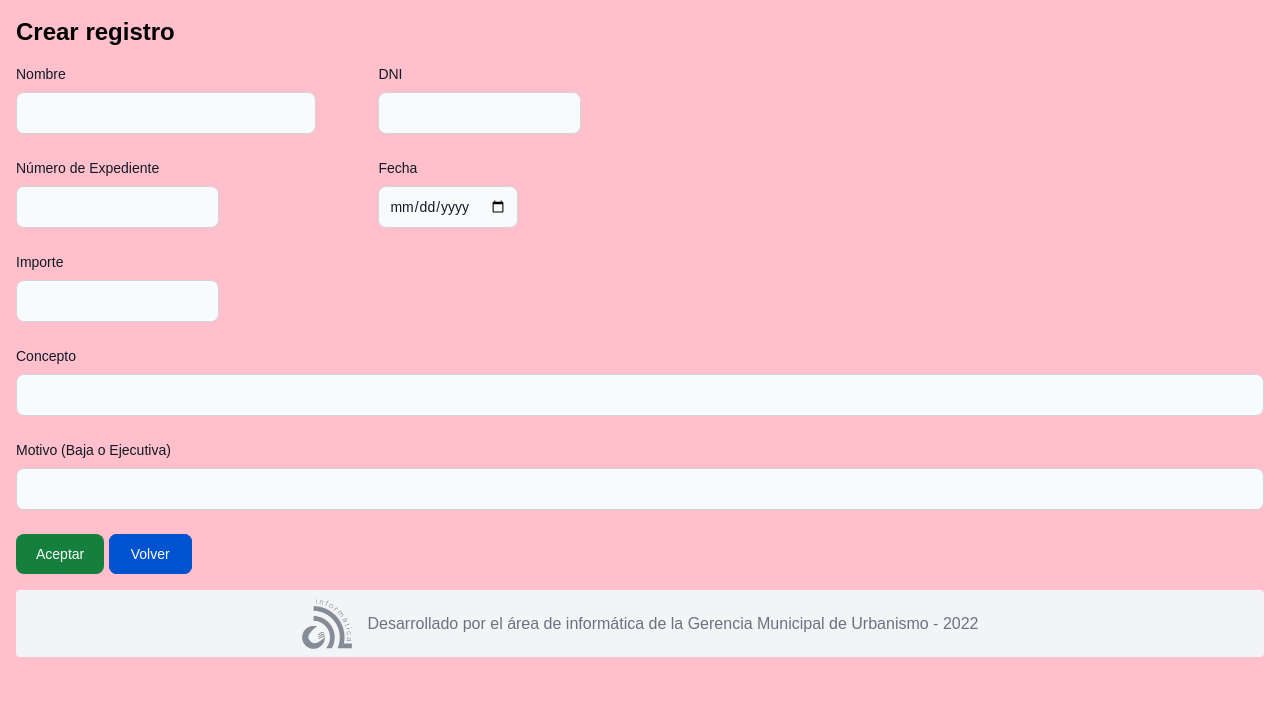
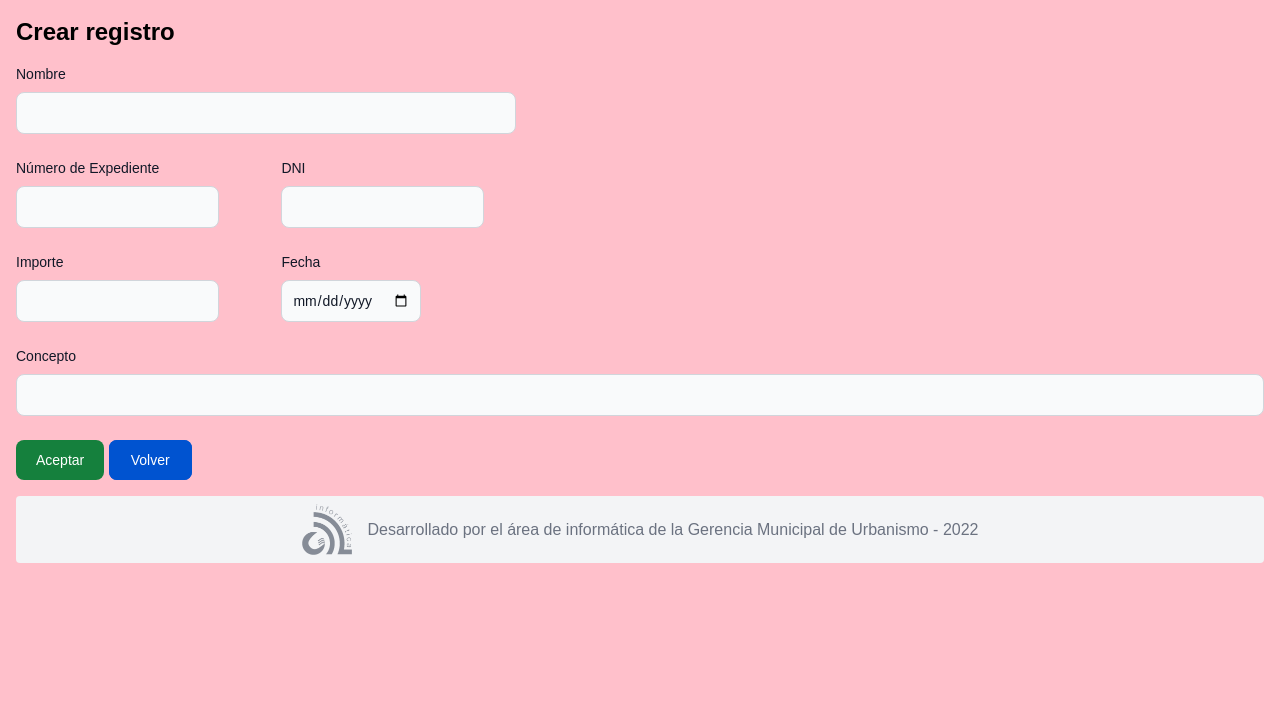
Before and after one commit to MiguelGutierrezParejo/rd, a Laravel app: page /terceros/create in a window 1280 px wide. Shown: the part 96-800 px from the top of the page. Run offline with Laravel 10, Linux system fonts and the light colour scheme; data that the repository does not hold is empty; some libraries are stand-ins or nearby versions.

Commit message:
cambio de estilo en el formulario y pequeña correción en el terceros.store

```diff
--- a/app/Http/Controllers/TercerosController.php
+++ b/app/Http/Controllers/TercerosController.php
@@ -105,7 +105,6 @@ class TercerosController extends Controller
         $tercero->Texto = $validados['Texto'];
         $tercero->Estado = 'Pendiente';
         $tercero->Total = $importeFormateado;
-        $tercero->Motivo = $validados['Motivo'];
         $tercero->FechaPagado = null;
         $tercero->FechaEjecutiva = null;
         $tercero->FechaAnulacion = null;
--- a/resources/views/terceros/create.blade.php
+++ b/resources/views/terceros/create.blade.php
@@ -3,14 +3,12 @@
         @csrf
 
         <h1 class="mb-4 text-2xl font-semibold">Crear registro</h1>
-        <div class="flex">
-            <div>
         <div class="mb-6">
             <label for="Nombre"
                 class="text-sm font-medium text-gray-900 block mb-2 @error('Nombre') text-red-500 @enderror">
                 Nombre
             </label>
-                    <input type="text" name="Nombre" id="Nombre" style="width: 300px"
+            <input type="text" name="Nombre" id="Nombre" style="width: 500px"
                 class="bg-gray-50 border border-gray-300 text-gray-900 sm:text-sm rounded-lg focus:ring-blue-500 focus:border-blue-500 block p-2.5 @error('Nombre') border-red-500 @enderror"
                 value="{{ old('Nombre', $tercero->Nombre) }}">
             @error('Nombre')
@@ -19,6 +17,8 @@
                 </p>
             @enderror
         </div>
+        <div class="flex">
+            <div>
                 <div class="mb-6">
                     <label for="Expediente"
                         class="text-sm font-medium text-gray-900 block mb-2 @error('Expediente') text-red-500 @enderror">
@@ -39,8 +39,9 @@
                         Importe
                     </label>
                     <input type="text" name="Importe" id="Importe"
-                        class="bg-gray-50 border border-gray-300 text-gray-900 sm:text-sm rounded-lg focus:ring-blue-500 focus:border-blue-500 block w-300 p-2.5 @error('Importe') border-red-500 @enderror">
-                    @error('Importe')
+                        class="bg-gray-50 border border-gray-300 text-gray-900 sm:text-sm rounded-lg focus:ring-blue-500 focus:border-blue-500 block w-300 p-2.5 @error('Importe') border-red-500 @enderror"
+                        value="{{ old('Importe', $tercero->Importe) }}">
+                    @error('Modelo')
                         <p class="text-red-500 text-sm mt-1">
                             {{ $message }}
                         </p>
@@ -93,13 +94,9 @@
             @enderror
         </div>
         <div class="mb-6">
-            <label for="Motivo"
-                class="text-sm font-medium text-gray-900 block mb-2 @error('Motivo') text-red-500 @enderror">
-                Motivo (Baja o Ejecutiva)
-            </label>
-            <input type="text" name="Motivo" id="Motivo"
-                class="bg-gray-50 border border-gray-300 text-gray-900 sm:text-sm rounded-lg focus:ring-blue-500 focus:border-blue-500 block w-full p-2.5 @error('Motivo') border-red-500 @enderror"
-                value="{{ old('Motivo', $tercero->Motivo) }}">
+            <input type="hidden" name="RD" id="RD"
+                class="bg-gray-50 border border-gray-300 text-gray-900 sm:text-sm rounded-lg focus:ring-blue-500 focus:border-blue-500 block w-300 p-2.5 @error('RD') border-red-500 @enderror"
+                value="{{ old('RD', $tercero->RD) }}">
             @error('Modelo')
                 <p class="text-red-500 text-sm mt-1">
                     {{ $message }}
--- a/resources/views/terceros/index.blade.php
+++ b/resources/views/terceros/index.blade.php
@@ -7,7 +7,7 @@
                     class="text-white font-semibold rounded-lg text-sm px-5 py-1 text-center">Limpiar filtro
                 </a>
                 &nbsp; | &nbsp;
-                <a href="/rd/public/terceros/create" style="background-color: #0053D0"
+                <a href="/rd/public/terceros/create" style="background-color: #15803d"
                     class="text-white font-semibold rounded-lg text-sm px-5 py-1 text-center">Nuevo Registro
                 </a>
             </div>
```
Also changed, not shown: resources/views/terceros/edit.blade.php (+14 -14 lines). Lines whose indentation alone changed are shown as unchanged.
